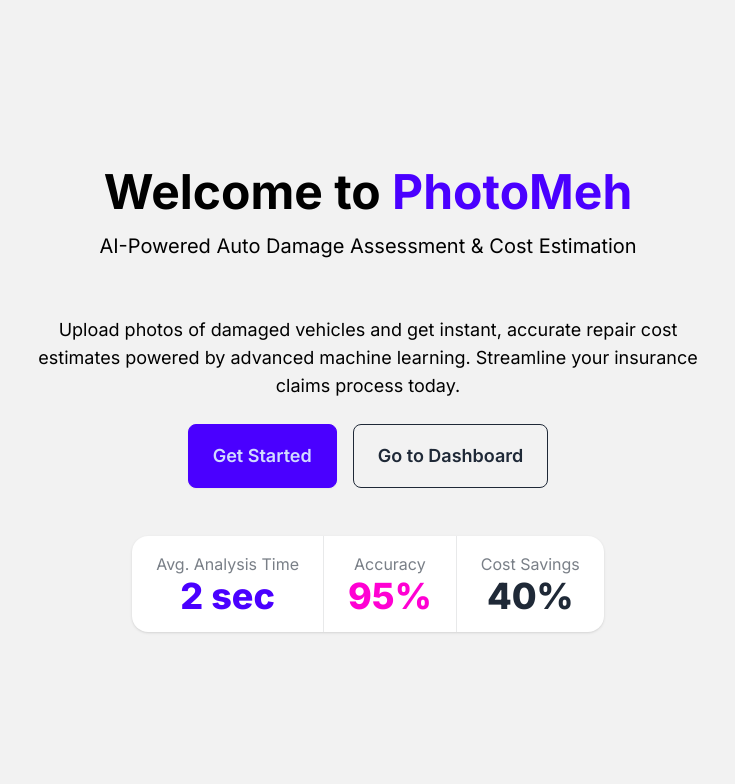
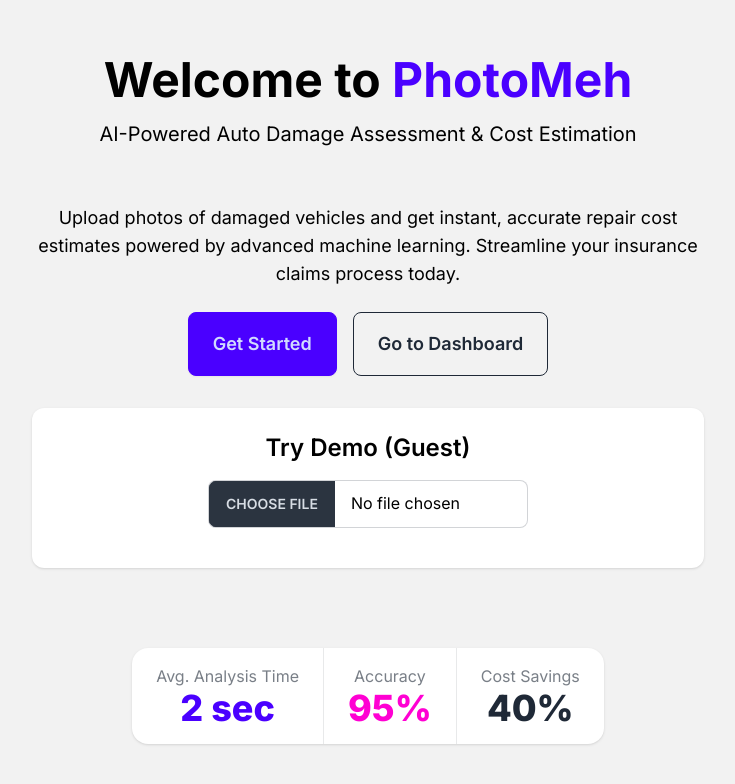
Before and after one commit to trusis666/photomeh, a Next.js app: page / in a window 1280 px wide. Shown: the top 784 px of the page, without its empty margins (272-1007 px from the left). Built offline with nearby package versions, Linux system fonts and the light colour scheme; no server answers.

Commit message:
feat(home): add guest image upload, mock report preview, and Stripe payment button on landing page

```diff
--- a/app/page.tsx
+++ b/app/page.tsx
@@ -1,10 +1,48 @@
-import Link from 'next/link';
+"use client";
+import Link from "next/link";
+import { useState } from "react";
 
 export default function Home() {
+  const [image, setImage] = useState<string | null>(null);
+  const [showReport, setShowReport] = useState(false);
+
+  // Mock report data
+  const mockReport = {
+    severity: "Moderate",
+    cost: "€1,200",
+    labor: "6 hours",
+    parts: "Front bumper, headlight",
+    confidence: "90%",
+  };
+
+  const handleImageUpload = (e: React.ChangeEvent<HTMLInputElement>) => {
+    const file = e.target.files?.[0];
+    if (!file) return;
+    if (!file.type.startsWith("image/")) {
+      alert("Please upload a valid image file.");
+      return;
+    }
+    if (file.size > 10 * 1024 * 1024) {
+      alert("Max file size is 10MB.");
+      return;
+    }
+    const reader = new FileReader();
+    reader.onload = () => {
+      setImage(reader.result as string);
+      setShowReport(true);
+    };
+    reader.readAsDataURL(file);
+  };
+
+  const handleStripePay = () => {
+    // Placeholder: Replace with Stripe Checkout integration
+    alert("Stripe payment flow goes here.");
+  };
+
   return (
     <div className="min-h-screen hero bg-base-200">
       <div className="hero-content text-center">
-        <div className="max-w-2xl">
+        <div className="max-w-2xl w-full">
           <h1 className="text-5xl font-bold mb-4">
             Welcome to <span className="text-primary">PhotoMeh</span>
           </h1>
@@ -16,7 +54,7 @@
             cost estimates powered by advanced machine learning. Streamline your
             insurance claims process today.
           </p>
-          <div className="flex gap-4 justify-center">
+          <div className="flex gap-4 justify-center mb-8">
             <Link href="/login" className="btn btn-primary btn-lg">
               Get Started
             </Link>
@@ -24,6 +62,58 @@
               Go to Dashboard
             </Link>
           </div>
+
+          {/* Guest image upload and report preview */}
+          <div className="bg-base-100 rounded-xl p-6 shadow mb-8">
+            <h2 className="text-2xl font-semibold mb-4">Try Demo (Guest)</h2>
+            <input
+              type="file"
+              accept="image/*"
+              className="file-input file-input-bordered w-full max-w-xs mb-4"
+              onChange={handleImageUpload}
+            />
+            {image && (
+              <div className="flex flex-col items-center">
+                <img
+                  src={image}
+                  alt="Preview"
+                  className="rounded-lg shadow mb-4 max-h-64"
+                  style={{ objectFit: "contain" }}
+                />
+                {showReport && (
+                  <div className="card w-full bg-base-200 shadow mb-4">
+                    <div className="card-body">
+                      <h3 className="card-title mb-2">Damage Report Preview</h3>
+                      <ul className="text-left mb-4">
+                        <li>
+                          <b>Severity:</b> {mockReport.severity}
+                        </li>
+                        <li>
+                          <b>Estimated Cost:</b> {mockReport.cost}
+                        </li>
+                        <li>
+                          <b>Labor:</b> {mockReport.labor}
+                        </li>
+                        <li>
+                          <b>Parts:</b> {mockReport.parts}
+                        </li>
+                        <li>
+                          <b>Confidence:</b> {mockReport.confidence}
+                        </li>
+                      </ul>
+                      <button
+                        className="btn btn-success btn-lg"
+                        onClick={handleStripePay}
+                      >
+                        Pay €2 to Unlock Full Report
+                      </button>
+                    </div>
+                  </div>
+                )}
+              </div>
+            )}
+          </div>
+
           <div className="mt-12 stats shadow">
             <div className="stat">
               <div className="stat-title">Avg. Analysis Time</div>
```
Also changed, not shown: 1 other file (tests, documents, lock files or other folders).
